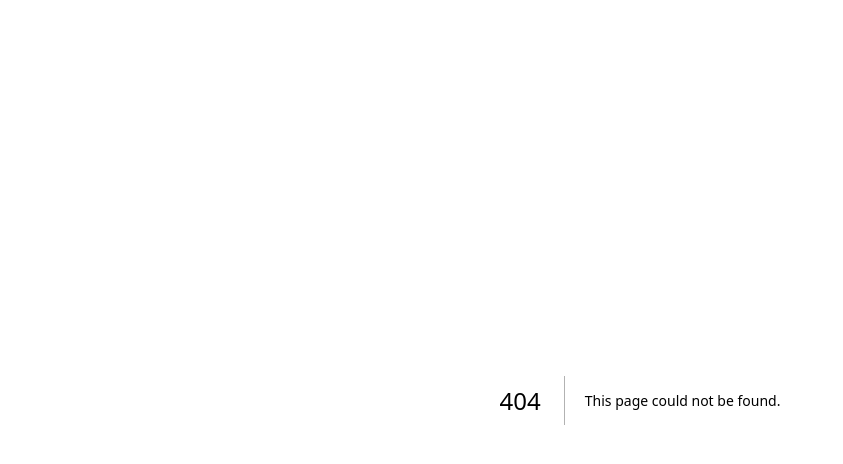
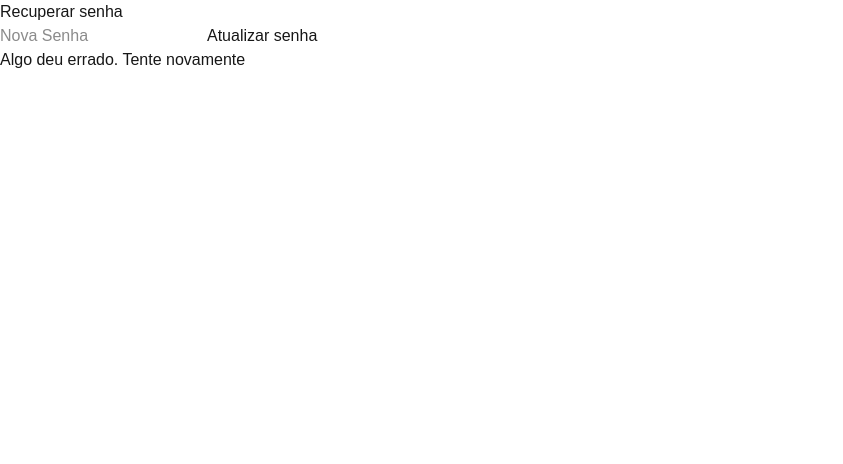
Before and after one commit to kaiky-ro/bixin, a Next.js app: page /reset_password/new_password in a window 1280 px wide. Before the commit this address had no page. Shown: the top 464 px of the page, without its empty margins (0-843 px from the left). Built offline with nearby package versions, Linux system fonts and the light colour scheme; no server answers.

Commit message:
Adiciona sistema de recuperação de senha usando supabase auth e envio de email de confirmação

```diff
--- a/src/app/cadastro.tsx
+++ b/src/app/cadastro/page.tsx
@@ -1,6 +1,6 @@
 'use client'
 import { useState } from 'react';
-import { supabase } from './lib/supabase';
+import { supabase } from '../lib/supabase';
 
 export default function Home(){
   const [nome, setNome] = useState('')
--- a/src/app/page.tsx
+++ b/src/app/page.tsx
@@ -3,6 +3,7 @@
 import { useState } from "react"
 import { useRouter } from "next/navigation"
 import { supabase } from "./lib/supabase"
+import Link from 'next/link'
 
 export default function Home(){
   const [email, setEmail] = useState('')
@@ -44,6 +45,9 @@ export default function Home(){
 
         {msg && <p>{msg}</p>}
       </form>
+      <Link href={'/cadastro'}>Cadastre-se</Link>
+      <br/>
+      <Link href={'/reset_password'}>Esqueci a senha</Link>
     </main>
   )
 }
--- /dev/null
+++ b/src/app/reset_password/new_password/page.tsx
@@ -0,0 +1,61 @@
+'use client'
+import { useEffect, useState } from "react"
+import { useRouter } from "next/navigation"
+import { supabase } from "@/app/lib/supabase"
+import { setDefaultResultOrder } from "node:dns"
+
+export default function DefinirSenha(){
+    const [newPasssword, setNewPassword] = useState('')
+    const [msg, setMsg] = useState('')
+    const [loading, setLoading] = useState(true)
+    const router = useRouter()
+
+    useEffect(
+        () =>{
+            const sessao = async () =>{
+                const{data, error} = await supabase.auth.getSession()
+                if (error || !data.session){
+                    setMsg('Algo deu errado. Tente novamente')
+                }
+                setLoading(false)
+            }
+            sessao()
+        }, [])
+
+        const handleNewPassword = async (e: React.FormEvent) => {
+            e.preventDefault()
+            setMsg('')
+
+            const {error} = await supabase.auth.updateUser({password: newPasssword})
+            if(error){
+                setMsg('Erro ao atualizar a senha')
+            }else{
+                setMsg('Senha atualizada')
+                setTimeout(() =>{
+                    router.push('/')
+                }, 2000)
+            }}
+    return(
+        <main>
+            <h1>Recuperar senha</h1>
+            {loading ? (
+                <p>Loading</p>
+            ) : (
+                 <form onSubmit={handleNewPassword}>
+                <input
+                type="password"
+                placeholder="Nova Senha"
+                onChange={(e) => setNewPassword(e.target.value)}
+                value={newPasssword}
+                minLength={8}
+                required
+                />
+                <button type="submit">
+                    Atualizar senha
+                </button>
+                {msg && <p>{msg}</p>}
+            </form>
+            )}
+        </main>
+    )
+}
--- /dev/null
+++ b/src/app/reset_password/page.tsx
@@ -0,0 +1,35 @@
+'use client'
+
+import { useState } from "react"
+import { supabase } from "../lib/supabase"
+
+export default function RecuperarSenha(){
+    const [email, setEmail] = useState('')
+    const [msg, setMsg] = useState('')
+
+    const handleResetPassword = async (e: React.FormEvent) =>{
+        e.preventDefault()
+        setMsg('')
+
+        const {error} = await supabase.auth.resetPasswordForEmail(email, {redirectTo: 'http://localhost:3000/reset_password/new_password'})
+        if(error){
+            setMsg('Erro: ' + error.message)
+        }else{
+            setMsg('Um link de recuperação foi enviado para seu email')
+        }
+    }
+    return(
+        <main>
+            <form onSubmit={handleResetPassword}>
+                <input
+                type="email"
+                placeholder="Insira seu email"
+                onChange={(e) => setEmail(e.target.value)}
+                required
+                />
+                <button type="submit">Enviar</button>
+                {msg && <p>{msg}</p>}
+            </form>
+        </main>
+    )
+}
```
